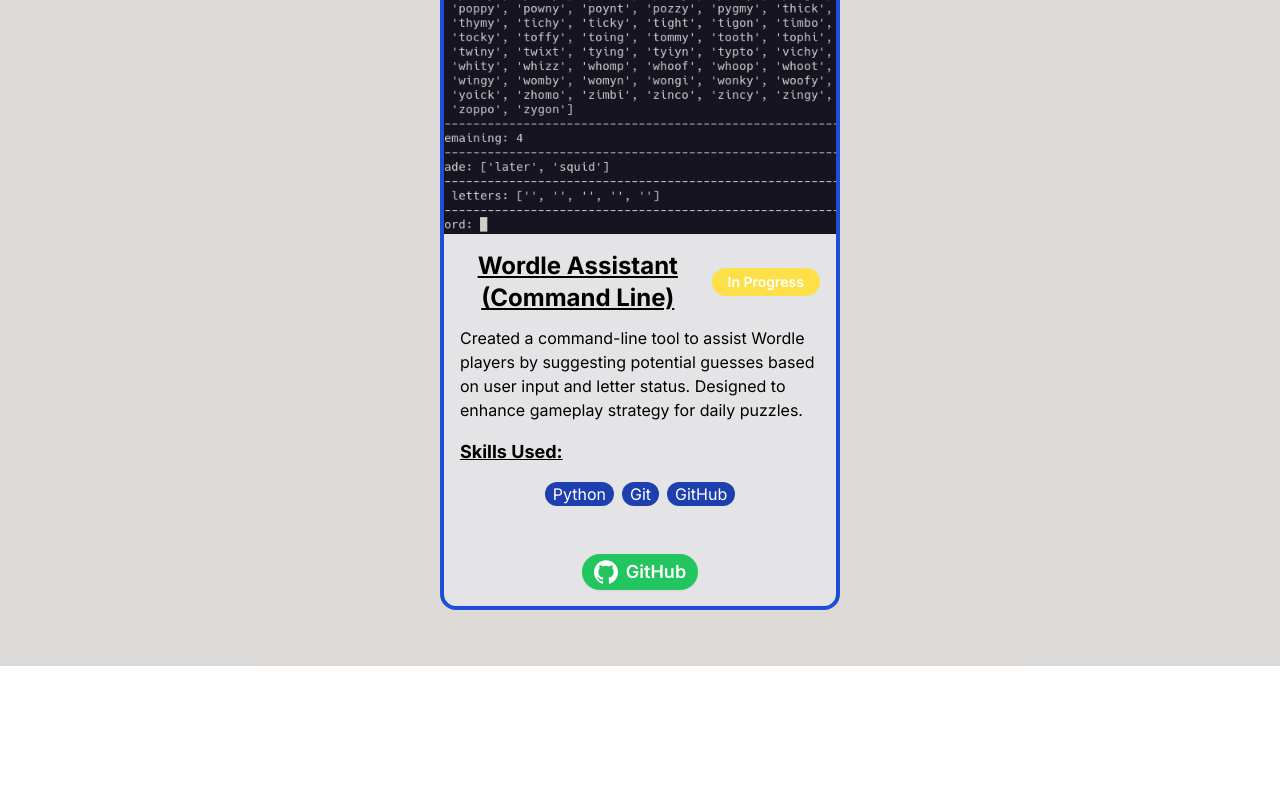
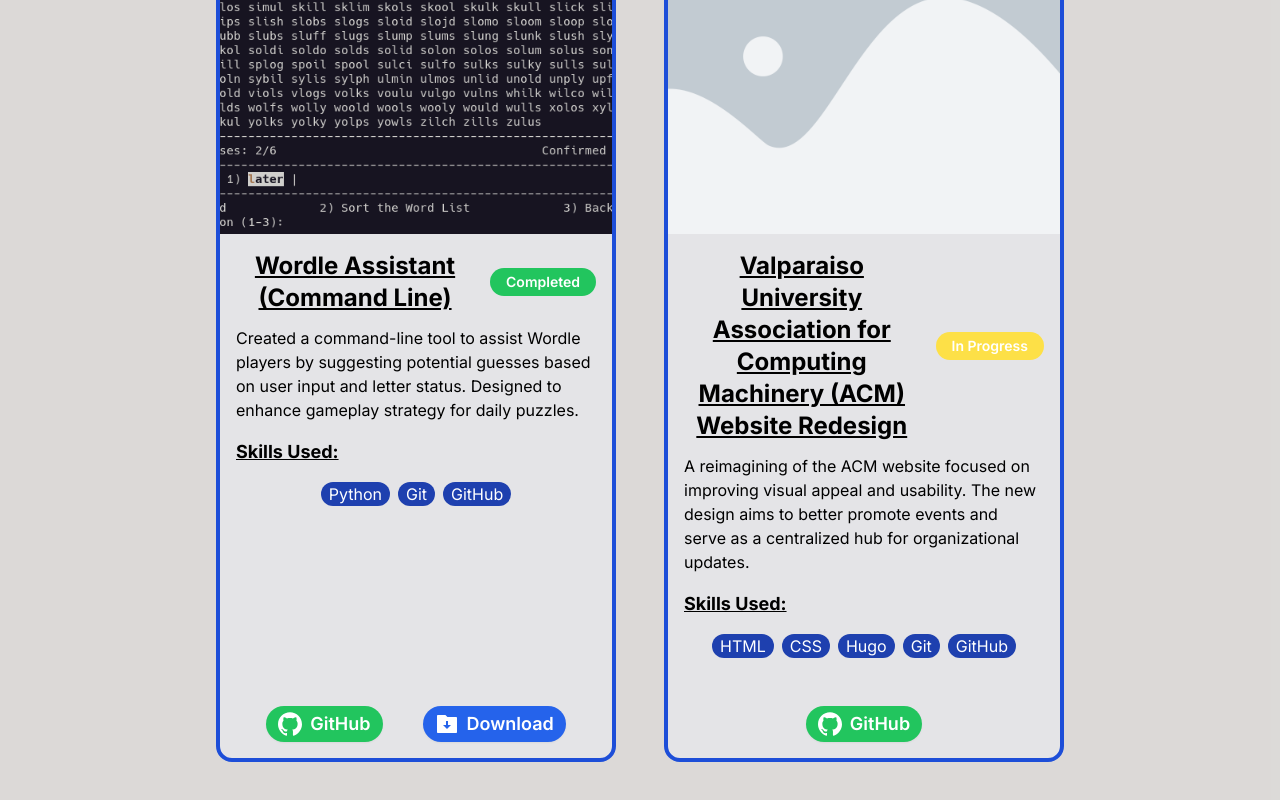
Before and after one commit to chrgarcia19/chrgarcia19.github.io, a Next.js app: page /projects in a window 1280 px wide. Shown: the part 2098-2898 px from the top of the page. Before the commit the page ends 2764 px from the top, so only its background shows below. Built offline with nearby package versions, Linux system fonts and the light colour scheme; what react-google-recaptcha-v3 would draw is missing.

Commit message:
Modified the project card to process multiple links. Updated the Wordle Assistant Command Line project. Added a new project as well

```diff
--- a/src/app/projects/page.tsx
+++ b/src/app/projects/page.tsx
@@ -4,6 +4,9 @@ import dttImage from "@/../public/DrivingTimeTrackerCollage.png";
 import cmcImage from "@/../public/CashMoneyCitationsImage.png";
 import waImage from "@/../public/WordleAssistantCMD.png";
 import portfolioImage from "@/../public/Portfolio.png";
+import placeholderImage from "@/../public/Placeholder.png"
+import { SiGithub } from "react-icons/si";
+import { RiFolderDownloadFill } from "react-icons/ri";
 
 const Projects = () => {
   return (
@@ -18,9 +21,7 @@ const Projects = () => {
         <div className="flex flex-row max-md:flex-col flex-wrap h-full gap-12 justify-center">
           <ProjectCard
             name={"Paint"}
-            description={
-              "A simplified drawing app modeled after Microsoft Paint, built under tight weekly deadlines with a predefined feature set. Focused on usability, responsiveness, and efficient time management."
-            }
+            description={"A simplified drawing app modeled after Microsoft Paint, built under tight weekly deadlines with a predefined feature set. Focused on usability, responsiveness, and efficient time management."}
             skills={[
               "Java",
               "JavaFX",
@@ -35,14 +36,15 @@ const Projects = () => {
             ]}
             image={paintImage}
             imageAlt={"A Screenshot from Christian's Paint project"}
-            link={"https://github.com/chrgarcia19/Paint-n-Suffering"}
+            link={["https://github.com/chrgarcia19/Paint-n-Suffering"]}
             status={true}
-          />
+            icon={[<SiGithub className="w-5 h-5 sm:w-6 sm:h-6" key={0} />]}
+            text={["GitHub"]}
+            color={["bg-green-500"]}
+            hovered={["bg-green-600"]}          />
           <ProjectCard
             name={"Driving Time Tracker"}
-            description={
-              "Developed a mobile app with a team of three to monitor driving hours for residents learning to drive in Indiana. Transformed client requirements into practical features, ensuring the app met user needs."
-            }
+            description={"Developed a mobile app with a team of three to monitor driving hours for residents learning to drive in Indiana. Transformed client requirements into practical features, ensuring the app met user needs."}
             skills={[
               "Swift",
               "SwiftUI",
@@ -52,14 +54,15 @@ const Projects = () => {
             ]}
             image={dttImage}
             imageAlt={"A Screenshot from the Driving Time Tracker"}
-            link={"https://github.com/chrgarcia19/DrivingLog"}
+            link={["https://github.com/chrgarcia19/DrivingLog"]}
             status={true}
-          />
+            icon={[<SiGithub className="w-5 h-5 sm:w-6 sm:h-6" key={0} />]}
+            text={["GitHub"]}
+            color={["bg-green-500"]}
+            hovered={["bg-green-600"]}          />
           <ProjectCard
             name={"Cash Money Citations"}
-            description={
-              "Collaborated with a team of four to build a web app for managing citation data and bibliographies. Took a lead role in client communication, feature planning, and UI design, while contributing to development and maintenance of the web server."
-            }
+            description={"Collaborated with a team of four to build a web app for managing citation data and bibliographies. Took a lead role in client communication, feature planning, and UI design, while contributing to development and maintenance of the web server."}
             skills={[
               "Next.js",
               "React",
@@ -76,14 +79,15 @@ const Projects = () => {
             ]}
             image={cmcImage}
             imageAlt={"A Screenshot from Cash Money Citations"}
-            link={"https://github.com/chrgarcia19/cashmoneycitations"}
+            link={["https://github.com/chrgarcia19/cashmoneycitations"]}
             status={true}
-          />
+            icon={[<SiGithub className="w-5 h-5 sm:w-6 sm:h-6" key={0} />]}
+            text={["GitHub"]}
+            color={["bg-green-500"]}
+            hovered={["bg-green-600"]}          />
           <ProjectCard
             name={"Christian's Portfolio Website"}
-            description={
-              "A personal portfolio highlighting my academic and professional journey, ongoing and completed projects, and technical skills. Designed to be clean, organized, and easy to navigate as a central hub for my work and growth as a developer."
-            }
+            description={"A personal portfolio highlighting my academic and professional journey, ongoing and completed projects, and technical skills. Designed to be clean, organized, and easy to navigate as a central hub for my work and growth as a developer."}
             skills={[
               "Next.js",
               "React",
@@ -94,20 +98,36 @@ const Projects = () => {
             ]}
             image={portfolioImage}
             imageAlt={"A Screenshot from Christian's Portfolio Website"}
-            link={"https://github.com/chrgarcia19/christiangarcia.tech"}
+            link={["https://github.com/chrgarcia19/chrgarcia19.github.io"]}
             status={true}
-          />
+            icon={[<SiGithub className="w-5 h-5 sm:w-6 sm:h-6" key={0} />]}
+            text={["GitHub"]}
+            color={["bg-green-500"]}
+            hovered={["bg-green-600"]}          />
           <ProjectCard
             name={"Wordle Assistant (Command Line)"}
-            description={
-              "Created a command-line tool to assist Wordle players by suggesting potential guesses based on user input and letter status. Designed to enhance gameplay strategy for daily puzzles."
-            }
+            description={"Created a command-line tool to assist Wordle players by suggesting potential guesses based on user input and letter status. Designed to enhance gameplay strategy for daily puzzles."}
             skills={["Python", "Git", "GitHub"]}
             image={waImage}
             imageAlt={"A Screenshot from the Wordle Assistant project"}
-            link={"https://github.com/chrgarcia19/Wordle_Assistant"}
+            link={["https://github.com/chrgarcia19/Wordle_Assistant", "https://github.com/chrgarcia19/Wordle_Assistant/releases/tag/V1.0"]}
+            status={true}
+            icon={[<SiGithub className="w-5 h-5 sm:w-6 sm:h-6" key={0} />, <RiFolderDownloadFill className="w-5 h-5 sm:w-6 sm:h-6" key={1} />]}
+            text={["GitHub", "Download"]}
+            color={["bg-green-500", "bg-blue-600"]}
+            hovered={["bg-green-600", "bg-blue-700"]}          />
+          <ProjectCard
+            name={"Valparaiso University Association for Computing Machinery (ACM) Website Redesign"}
+            description={"A reimagining of the ACM website focused on improving visual appeal and usability. The new design aims to better promote events and serve as a centralized hub for organizational updates."}
+            skills={["HTML", "CSS", "Hugo", "Git", "GitHub"]}
+            image={placeholderImage}
+            imageAlt={"A Placeholder Image"}
+            link={["https://github.com/chrgarcia19/valpo-acm.github.io-redesign"]}
             status={false}
-          />
+            icon={[<SiGithub className="w-5 h-5 sm:w-6 sm:h-6" key={0} />]}
+            text={["GitHub"]}
+            color={["bg-green-500"]}
+            hovered={["bg-green-600"]}          />
         </div>
       </section>
     </>
--- a/src/components/ProjectCard.tsx
+++ b/src/components/ProjectCard.tsx
@@ -3,17 +3,21 @@
 import Image, { StaticImageData } from "next/image";
 import StyledButton from "./StyledButton";
 import { SiGithub } from "react-icons/si";
-import { useState } from "react";
+import { ReactNode, useState } from "react";
 import ItemBox from "./ItemBox";
 
 type Props = {
-  link: string; // The url for the project page
+  link: string[]; // The url(s) for the project page
   image: StaticImageData; // The path/address to the image
   imageAlt: string; // The alternative words if the image cannot be accessed
   name: String; // The name of the project
   description: String; // The description of the project
   skills: String[]; //The skills used on the project
   status: Boolean; //If the project is in progress (False) or completed (True)
+  text: string[]; // The text displayed on the button
+  icon: ReactNode[];
+  color: string[]; // Color of the buttons on the project card
+  hovered: string[]; // The hovered color of the button
 };
 
 const ProjectCard = (props: Props) => {
@@ -92,12 +96,14 @@ const ProjectCard = (props: Props) => {
 
         {/* Button(s) Section */}
         <div className="flex justify-center p-4">
+          {props.link.map((site: string, index: number) => (
+            <div className="flex px-5" key={index}>
               <StyledButton
-            href={props.link}
-            text={"GitHub"}
-            color={"bg-green-500"}
-            hovered={"bg-green-600"}
-            icon={<SiGithub className="w-5 h-5 sm:w-6 sm:h-6" />}
+                href={site}
+                text={props.text.at(index) || ""}
+                color={props.color.at(index) || "bg-blue-600"}
+                hovered={props.hovered.at(index) || "bg-blue-700"}
+                icon={props.icon.at(index)}
                 other={" text-center"}
                 textSize={"text-lg"}
                 padding={"px-3 py-1"}
@@ -107,6 +113,8 @@ const ProjectCard = (props: Props) => {
                 animation={"transition-all duration-300 ease-in-out"}
                 />
             </div>
+          ))}
+        </div>
       </div>
     </>
   );
```
Also changed, not shown: public/Placeholder.png (added), public/WordleAssistantCMD.png. Lines whose indentation alone changed are shown as unchanged.
